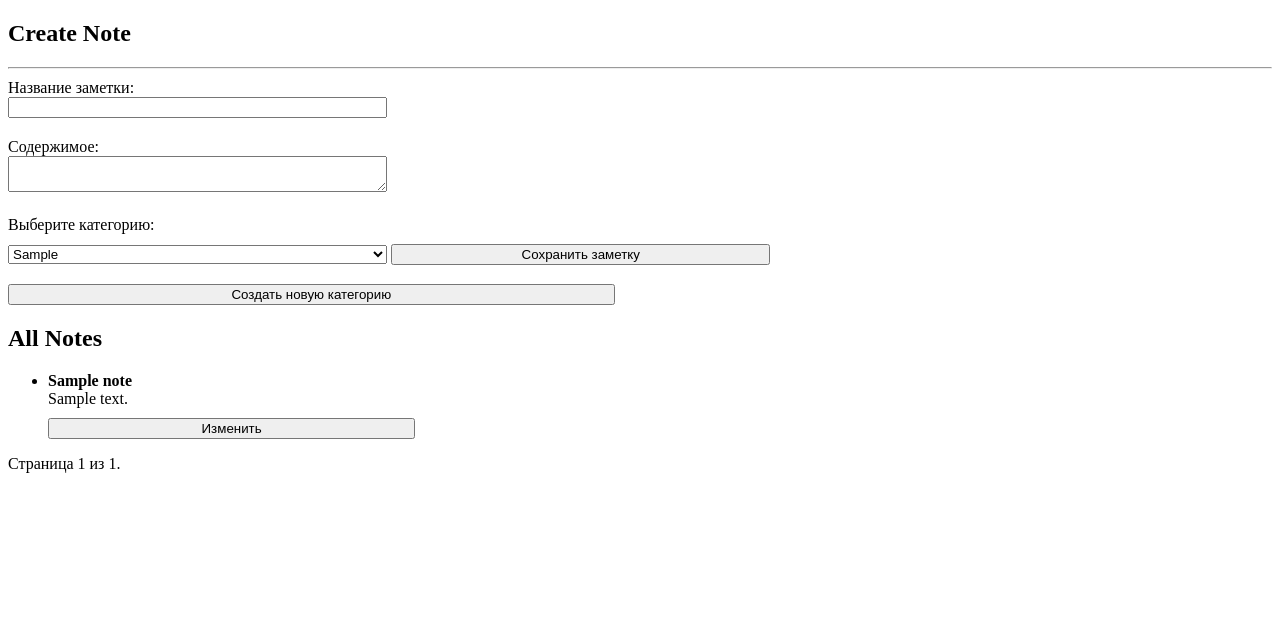
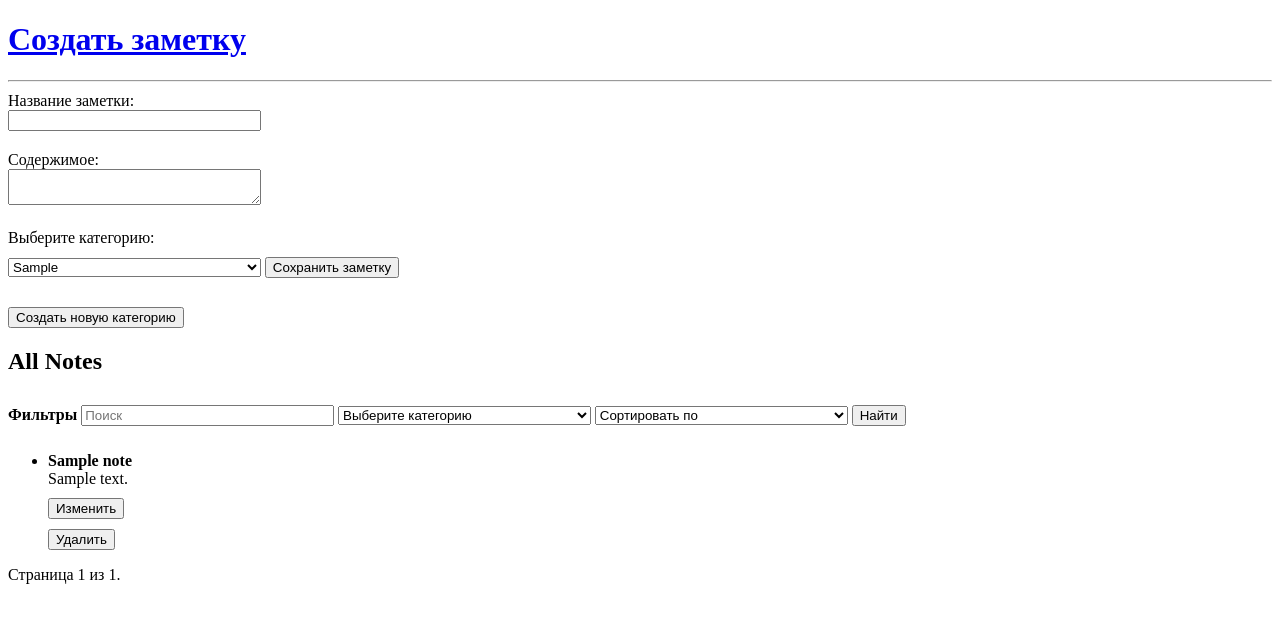
Before and after one commit to chusovaelisa/chusova-django-2k-11-200, a Django app: page /create_note/ in a window 1280 px wide. Shown: the top 623 px of the page. Run offline with Django 4.2, Linux system fonts and the light colour scheme; a user stored in the database is signed in; tables that the repository leaves empty hold one stand-in row (values such as "Sample post").

Commit message:
added filtering, searching, sorting

```diff
--- a/requirements.txt
+++ b/requirements.txt
@@ -1,3 +1,3 @@
 Django==4.2.7
 Pillow==10.1.0
-psycopg2==2.9.9
+psycopg2-binary==2.9.9
--- a/web/forms.py
+++ b/web/forms.py
@@ -41,4 +41,16 @@ class CategoryForm(forms.ModelForm):
 class PhotoForm(forms.ModelForm):
     class Meta:
         model = Photo
-        fields = ["image", "caption"]
+        fields = ["image"]
+
+class NoteFilterForm(forms.Form):
+    search = forms.CharField(widget=forms.TextInput(attrs={"placeholder": "Поиск"}), required=False)
+    category = forms.ModelChoiceField(queryset=Category.objects.all(), empty_label="Выберите категорию", required=False)
+    sort_by = forms.ChoiceField(
+        choices=[
+            ('', 'Сортировать по'),
+            ('alphabetical', 'Алфавиту'),
+            ('date_added', 'Дате добавления'),
+        ],
+        required=False,
+    )
--- a/web/templates/web/base_note.html
+++ b/web/templates/web/base_note.html
@@ -11,18 +11,16 @@
         }
 
         input, textarea, select {
-            width: 30%;
+            width: 20%;
             box-sizing: border-box;
             margin-bottom: 10px;
         }
 
         button {
             margin-top: 10px;
-            width: 30%;
         }
 
         div button {
-            width: 48%;
             display: inline-block;
             box-sizing: border-box;
             margin-right: 4%;
--- a/web/templates/web/create_note.html
+++ b/web/templates/web/create_note.html
@@ -1,10 +1,8 @@
 {% extends 'web/base_note.html' %}
-
-{% block title %}Create Note{% endblock %}
 
 {% block content %}
     {% if not user.is_anonymous %}
-        <h2>Create Note</h2>
+        <h1><a href="{% url 'main' %}">Создать заметку</a></h1>
         <hr>
         <form method="post" action="{% url 'create_note' %}">
             {% csrf_token %}
@@ -23,23 +21,37 @@
                 {% endfor %}
             </select>
 
-            <button type="submit" name="add_note">Сохранить заметку</button>
+            <button type="submit" name="add_note" class="btn btn-primary">Сохранить заметку</button>
 
             <!-- Additional button for creating a new category -->
-            <div><button type="submit" name="add_category">Создать новую категорию</button></div>
-
+            <div style="margin-top: 10px;">
+                <button type="submit" name="add_category" class="btn btn-secondary">Создать новую категорию</button>
+            </div>
         </form>
 
         <h2>All Notes</h2>
+        <form action="">
+            <b>Фильтры</b>
+            {% for field in filter_form %}
+                {{ field }}
+            {% endfor %}
+            <button>Найти</button>
+        </form>
         <ul>
             {% for note in notes %}
                 <li>
                     <strong>{{ note.title }}</strong><br>
                     {{ note.content }}<br>
-                    <form method="post" action="{% url 'edit_note' note.id %}">
-                        {% csrf_token %}
-                        <button type="submit">Изменить</button>
-                    </form>
+                    <div class="btn-group">
+                        <form method="post" action="{% url 'edit_note' note.id %}">
+                            {% csrf_token %}
+                            <button type="submit" class="btn btn-info">Изменить</button>
+                        </form>
+                        <form method="post" action="{% url 'delete_note' note.id %}">
+                            {% csrf_token %}
+                            <button type="submit" class="btn btn-danger">Удалить</button>
+                        </form>
+                    </div>
                 </li>
             {% endfor %}
         </ul>
--- a/web/urls.py
+++ b/web/urls.py
@@ -8,7 +8,7 @@ from web.views import (
     create_photo_view,
     PhotoListView,
     create_category_view,
-    edit_note_view,
+    edit_note_view, delete_note_view,
 )
 
 urlpatterns = [
@@ -21,4 +21,6 @@ urlpatterns = [
     path("create_note/", create_note_view, name="create_note"),
     path("edit_note/<int:note_id>/", edit_note_view, name="edit_note"),
     path("create_category/", create_category_view, name="create_category"),
+    path('delete_note/<int:note_id>/', delete_note_view, name='delete_note'),
+
 ]
--- a/web/views.py
+++ b/web/views.py
@@ -1,6 +1,6 @@
 from django.shortcuts import redirect, render, get_object_or_404
 from datetime import datetime
-from .forms import RegistrationForm, AuthForm, PhotoForm, NoteForm, CategoryForm
+from .forms import RegistrationForm, AuthForm, PhotoForm, NoteForm, CategoryForm, NoteFilterForm
 from django.contrib.auth import get_user_model, authenticate, login, logout
 from .models import Photo, Category, Note
 from django.views.generic import ListView
@@ -57,6 +57,22 @@ def logout_view(request):
 def create_note_view(request, note_id=None):
     notes = Note.objects.all()
     categories = Category.objects.all()
+
+    filter_form = NoteFilterForm(request.GET)
+    filter_form.is_valid()
+    filters = filter_form.cleaned_data
+
+    if filters['search']:
+        notes = notes.filter(title=filters['search'])
+
+    if filters['category']:
+        notes = notes.filter(category=filters['category'])
+
+    if filters['sort_by'] == 'alphabetical':
+        notes = notes.order_by('title')
+    elif filters['sort_by'] == 'date_added':
+        notes = notes.order_by('note_date')
+
     paginator = Paginator(notes, 10)
     page = request.GET.get("page")
 
@@ -102,6 +118,7 @@ def create_note_view(request, note_id=None):
             "notes": notes,
             "categories": categories,
             "user": request.user,
+            "filter_form": filter_form,
         },
     )
 
@@ -163,3 +180,12 @@ def edit_note_view(request, note_id):
         "web/edit_note.html",
         {"note_form": form, "user": request.user, "note_instance": note_instance},
     )
+
+def delete_note_view(request, note_id):
+    note = get_object_or_404(Note, id=note_id)
+
+    if request.method == 'POST':
+        note.delete()
+        return redirect('main')
+
+    return render(request, 'web/delete_note_confirm.html', {'note': note})
```
